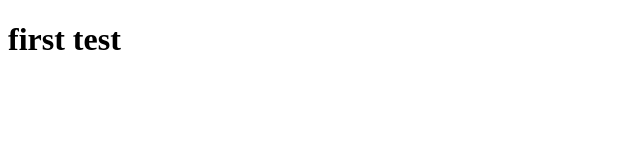
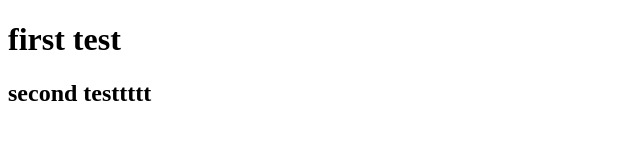
Before and after one commit to nazmulIsalm/test-for-pull, a plain HTML site: page index.html in a window 1280 px wide. Shown: the whole page, without its empty margins (0-640 px from the left). Drawn offline with Linux system fonts and the light colour scheme.

Commit message:
added in branch

```diff
--- a/index.html
+++ b/index.html
@@ -7,5 +7,6 @@
 </head>
 <body>
     <h1>first test</h1>
+    <h2>second testtttt</h2>
 </body>
 </html>
```
